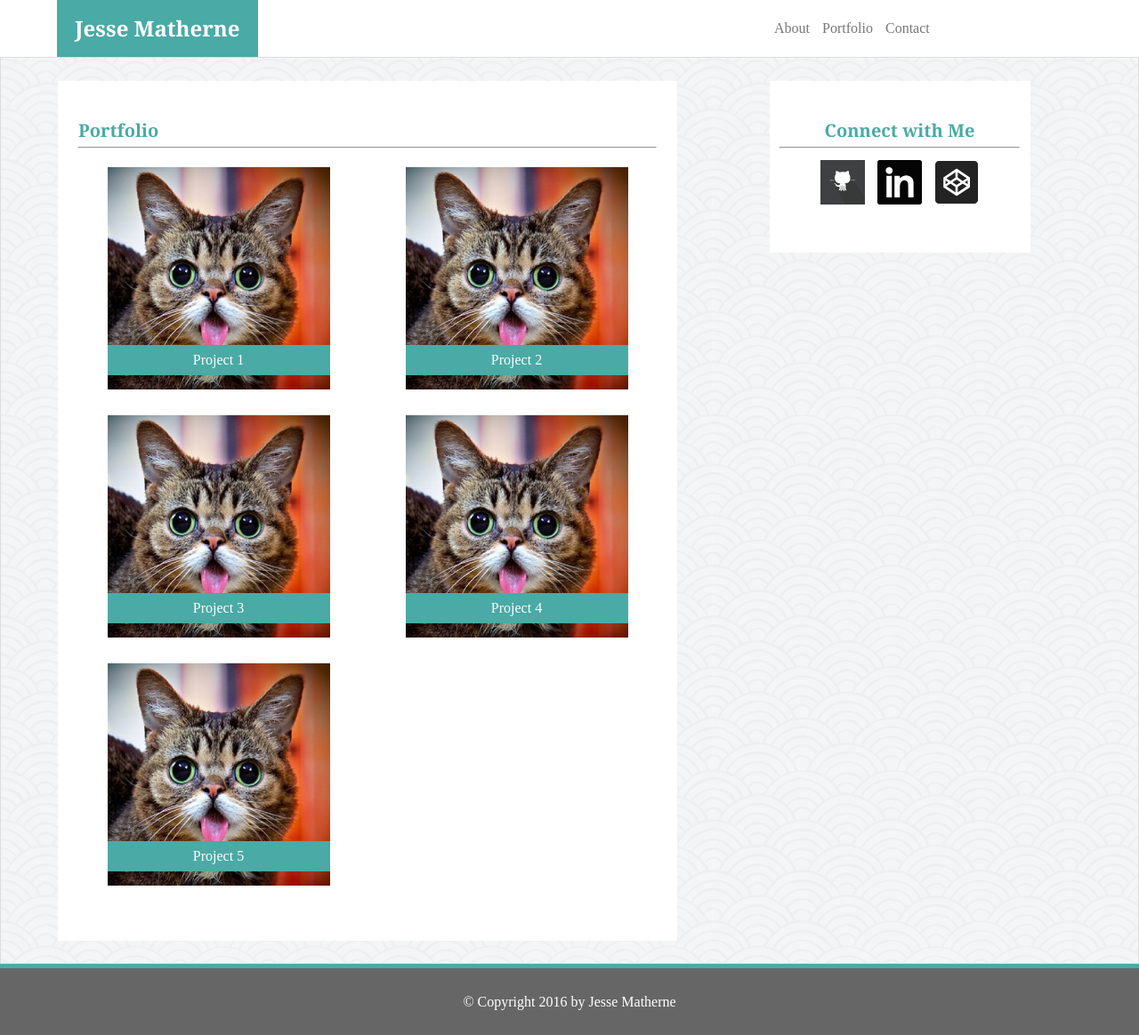
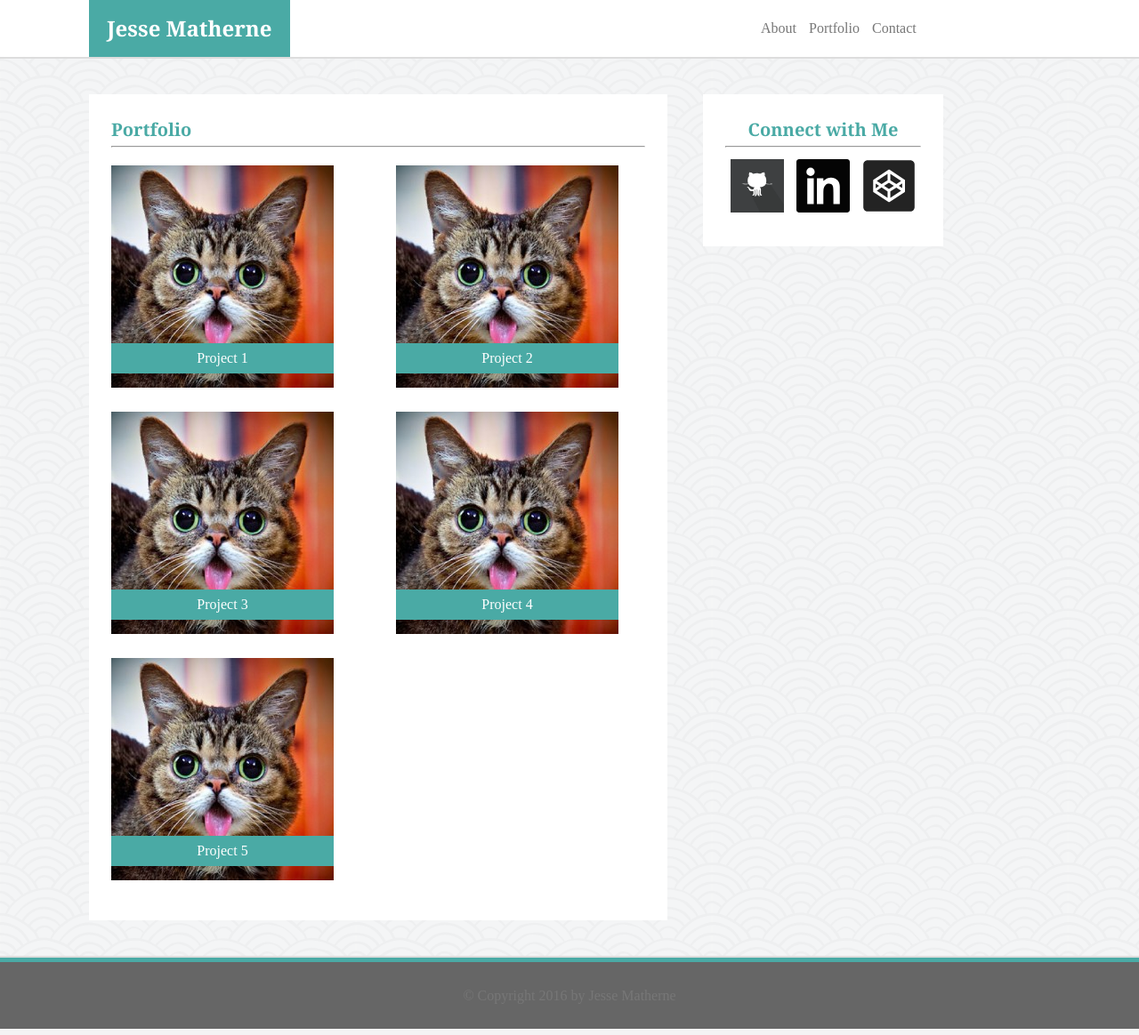
Before and after one commit to jessephilip/basic-portfolio, a PHP site: page /portfolio.html in a window 1280 px wide. Shown: the whole page at 89% size. Run offline with PHP 8.4, Linux system fonts and the light colour scheme.

Commit message:
final portfolio submission for homework 1

```diff
--- a/assets/css/style.css
+++ b/assets/css/style.css
@@ -2,8 +2,14 @@
 	font-family: 'Arial', 'Helvetica Neue', Helvetica, sans-serif;
 }
 
-html, body {
-  height: 100%;
+html {
+	background-image: url("../images/seigaiha.png");
+}
+
+.container {
+	border-top: 2px solid #dddddd;
+	border-bottom: 2px solid #dddddd;
+
 }
 
 h1, h2, h3 {
@@ -27,6 +33,7 @@
 p, h6 {
 	color: #777777;
 	line-height: 1.5;
+	padding: 2%;
 }
 
 header {
@@ -35,12 +42,12 @@
 
 #name {
 	padding: 20px;
-	margin-left: 5%;
+	margin-left: 100px;
 	float: left;
 }
 
 nav {
-	padding-right: 18%;
+	padding-right: 245px;
 	float: right;
 	line-height: 54px;
 }
@@ -53,32 +60,24 @@
 	text-align: center;
 }
 
-footer p {
-	color: white;
-}
-
 #main_content {
-	background-image: url("../images/seigaiha.png");
-	border: 1px solid #dddddd;
-	padding: 2% 5%;
-	clear: both;
-}
-
-p, h6 {
-	padding: 2%;
+	margin: 20px 0px;
+	width: 960px;
+	margin: 40px 100px;
 }
 
 #profilePic {
-	width: 150px;
+	width: 200px;
 	padding: 15px 15px 15px 0;
 	float: left;
 }
 
 #about, #portfolio, #contact {
-	width: 650px;
+	width: 600px;
 	float: left;
 	background-color: #ffffff;
-	padding: 4% 2%;
+	padding: 30px 25px;
+
 }
 
 .clearfix {
@@ -86,31 +85,24 @@
 }
 
 aside {
-	width: 270px;
+	width: 220px;
 	text-align: center;
 	float: right;
-	margin-right: 5%;
+	/* margin-right: 5%; */
 	background-color: #ffffff;
-	padding: 4% 1%;
+	padding: 30px 25px;
+
 }
 
 aside img {
-	height: 50px;
-	width: 50px;
+	height: 60px;
+	width: 60px;
 }
 
 a {
 	color: #777777;
 	text-decoration: none;
 	padding: 5px;
-
-}
-
-a:hover {
-
-}
-
-a:focus {
 
 }
 
@@ -144,7 +136,7 @@
 
 .oddProjects {
 	float: left;
-	margin: 2% 0 2% 5%;
+	margin: 2% 0%;
 }
 
 .evenProjects {
@@ -166,19 +158,3 @@
 	background-color: #4aaaa5;
 	height: 5px;
 }
-
-.page-wrap {
-  min-height: 100%;
-  /* equal to footer height */
-  margin-bottom: 75px;
-}
-.page-wrap:after {
-  content: "";
-  display: block;
-}
-.site-footer, .page-wrap:after {
-  height: 75px;
-}
-.site-footer {
-  background: #666666;
-}
--- a/portfolio.html
+++ b/portfolio.html
@@ -8,9 +8,6 @@
 	<link rel="stylesheet" type="text/css" href="assets/css/style.css">
 </head>
 <body>
-
-<!-- class container will pertain to all the viewable content on the page -->
-	<section class="container">
 
 <!-- header is the top section with my name and the three links for navigating -->
 	<header>
@@ -23,7 +20,13 @@
 			<a class="hvr-underline-from-center" href="contact.html">Contact</a>
 		</nav>
 
+		<div class="clearfix"></div>
+
 	</header>
+
+	<!-- class container will pertain to everything but the header and footer -->
+
+	<section class="container">
 
 		<section id="main_content">
 			<section id="portfolio">
@@ -79,12 +82,14 @@
 			<div class="clearfix"></div>
 		</section>
 
+	</section>
+
 	<section class="line"></section>
+
 	<footer class="site-footer">
 		<p>&copy; Copyright 2016 by Jesse Matherne</p>
+	</footer>
 
-		</footer>
-	</section>
 
 </body>
 </html>
```
Also changed, not shown: about.html (+15 -7 lines), contact.html (+9 -5 lines), assets/images/portfolioPic.jpg (deleted). Lines whose indentation alone changed are shown as unchanged.
